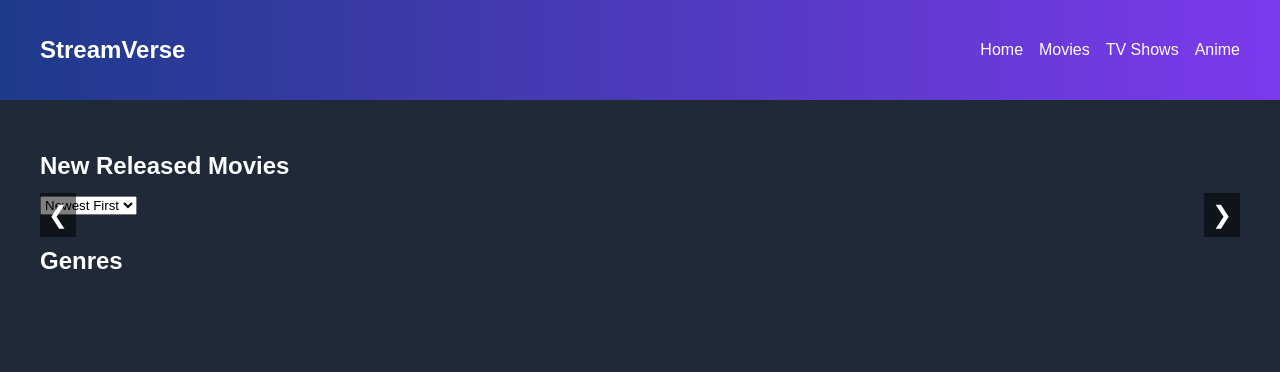
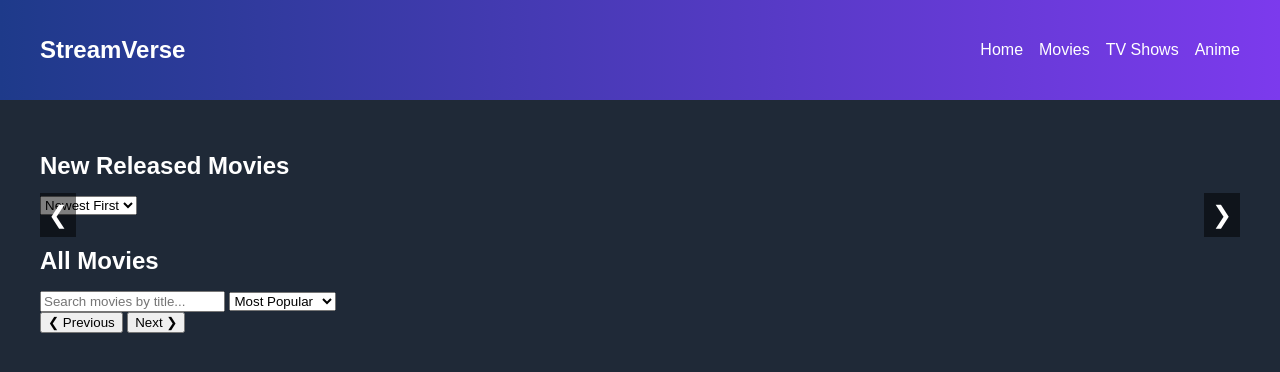
Before and after one commit to ddikere/StreamVerse184442052025, a plain HTML site: page movies.html in a window 1280 px wide. Drawn offline with Linux system fonts and the light colour scheme; no server answers.

Commit message:
Update movies.html

```diff
--- a/movies.html
+++ b/movies.html
@@ -30,7 +30,7 @@
   <main>
     <h2>New Released Movies</h2>
     <div class="filter-container">
-      <select id="movies-sort" onchange="sortMovies()">
+      <select id="movies-sort-new" onchange="sortNewMovies()">
         <option value="release_date.desc">Newest First</option>
         <option value="title.asc">Name (A-Z)</option>
       </select>
@@ -42,8 +42,24 @@
     </div>
 
     <!-- Genre Categories -->
-    <h2 class="genres-header">Genres</h2>
-    <div id="movie-genres"></div>
+	<section id="movies">
+      <h2 class="genres-header">All Movies</h2>
+	  <div class="filters">
+	    <input type="text" id="search-bar" placeholder="Search movies by title..." oninput="searchMovies()">
+		<select id="movies-sort" onchange="sortMovies()">
+		  <option value="popularity.desc">Most Popular</option>
+		  <option value="release_date.desc">Newest First</option>
+		  <option value="title.asc">Name (A-Z)</option>
+		  <option value="vote_average.desc">Highest Rated</option>
+		</select>
+	  </div>
+      <div class="movie-grid" id="movies-list"></div>
+	  <div class="pagination">
+	    <button id="prev-page" onclick="changePage(-1)">❮ Previous</button>
+		<span id="page-info"></span>
+		<button id="next-page" onclick="changePage(1)">Next ❯</button>
+	  </div>
+	</section>
   </main>
 
   <!-- Modal for Details -->
```
